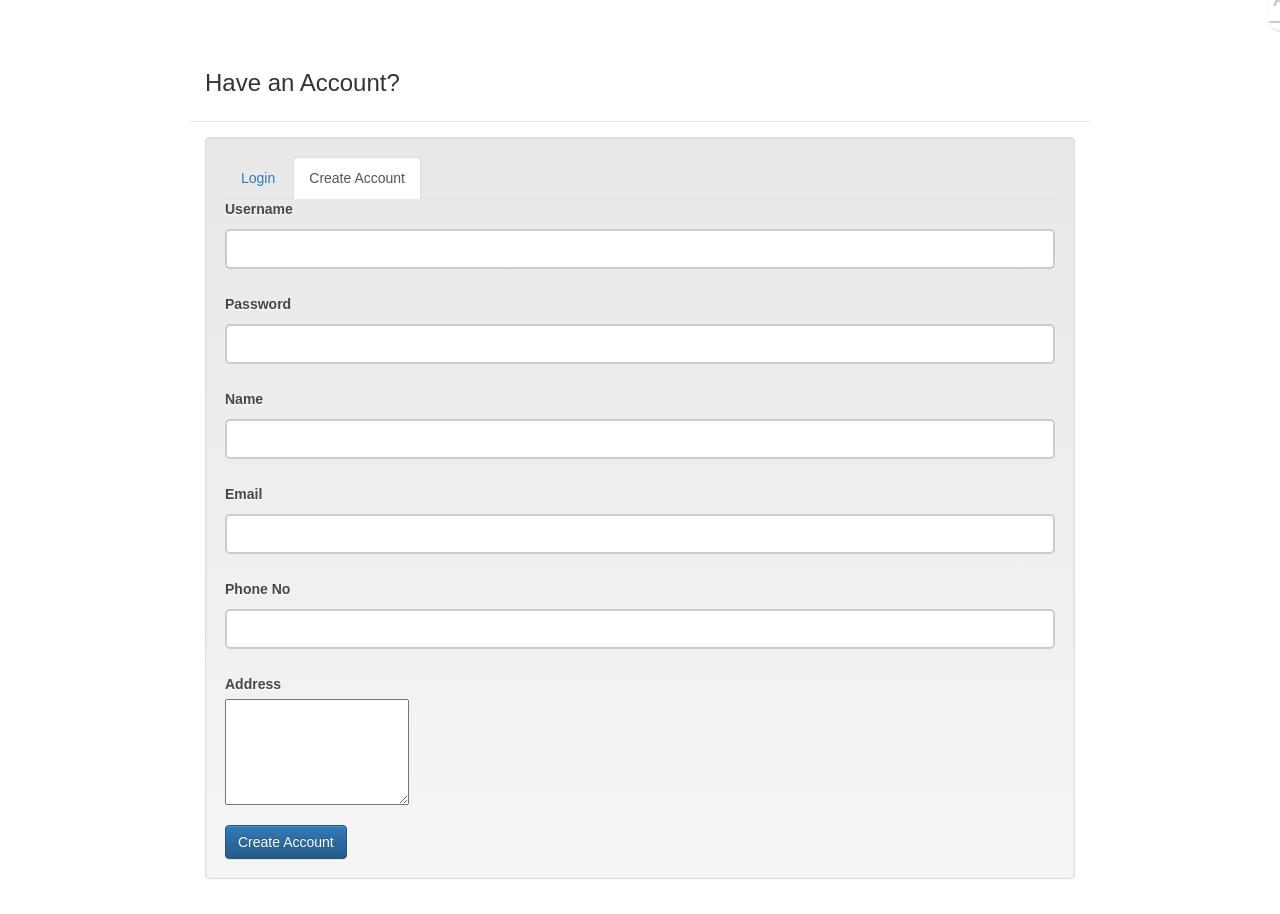
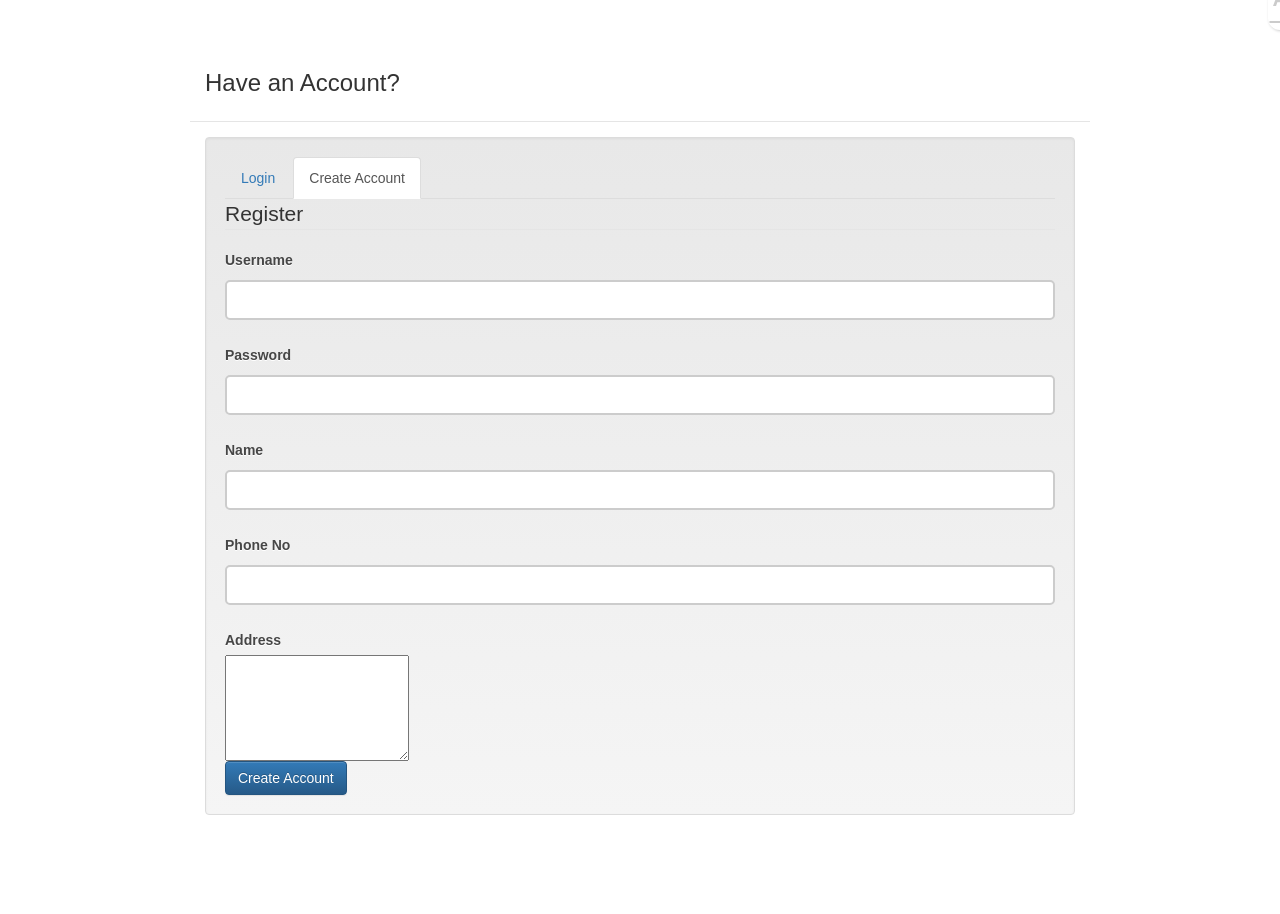
Before and after one commit to parabameya/SeaStore, a PHP site: page /SeaStoreGit/login.html in a window 1280 px wide, after a click on "Create Account". After the commit the page ends 815 px from the top, so only its background shows below. Run offline with PHP 8.4, Linux system fonts and the light colour scheme; data that the repository does not hold is empty; some libraries are stand-ins or nearby versions.

Commit message:
Payment and register page change

```diff
--- a/login.html
+++ b/login.html
@@ -68,25 +68,59 @@
                       </form>
                     </div>
                     <div class="tab-pane fade" id="create">
-                      <form id="tab">
-                        <label>Username</label>
-                        <input type="text" value="" id="reg_username" class="input-xlarge">
-                        <label>Password</label>
-                        <input type="password" value="" id="reg_password" class="input-xlarge">
-                        <label>Name</label>
-                        <input type="text" value="" id="name" class="input-xlarge">
-                        <label>Email</label>
-                        <input type="text" value="" id="email" class="input-xlarge">
-                        <label>Phone No</label>
-                        <input type="text" value="" id="phoneno" class="input-xlarge">
-                        <label>Address</label><br/>
-                        <textarea rows="5" id="address" class="input-xlarge">
-                        </textarea>
 
-                        <div>
-                          <br/>
-                          <button class="btn btn-primary" id="register">Create Account</button>
-                        </div>
+                      <fieldset>
+                          <div id="legend">
+                            <legend class="">Register</legend>
+                          </div>
+                          <div class="control-group">
+                            <!-- Username -->
+                            <label class="control-label"  for="reg_username">Username</label>
+                            <div class="controls">
+                              <input type="text" id="reg_username" name="reg_username" placeholder="" class="input-xlarge">
+                            </div>
+                          </div>
+
+                           <div class="control-group">
+                            <!-- Password-->
+                            <label class="control-label" for="reg_password">Password</label>
+                            <div class="controls">
+                              <input type="password" id="reg_password" name="reg_password" placeholder="" class="input-xlarge">
+                            </div>
+                          </div>
+
+                           <div class="control-group">
+                            <!-- Password-->
+                            <label class="control-label" for="name">Name</label>
+                            <div class="controls">
+                              <input type="text" id="name" name="name" placeholder="" class="input-xlarge">
+                            </div>
+                          </div>
+
+                           <div class="control-group">
+                            <!-- Password-->
+                            <label class="control-label" for="phoneno">Phone No</label>
+                            <div class="controls">
+                              <input type="text" id="phoneno" name="phoneno" placeholder="" class="input-xlarge">
+                            </div>
+                          </div>
+
+                          <div class="control-group">
+                            <!-- Password-->
+                            <label class="control-label" for="address">Address</label>
+                            <div class="controls">
+                              <textarea id="address" name="address" class="input-xxlarge" rows="5" ></textarea>
+                            </div>
+                          </div>
+
+                          <div class="control-group">
+                            <!-- Button -->
+                            <div class="controls">
+                              <button class="btn btn-primary" id="register">Create Account</button>
+                            </div>
+                          </div>
+                        </fieldset>
+
                       </form>
                     </div>
                 </div>
--- a/php/login.php
+++ b/php/login.php
@@ -20,6 +20,10 @@ $password = $_POST["Pwd"];
 		if(strlen($row["name"])>1)
 		{
 			$_SESSION['username']=$row["name"];
+		}
+		if(strlen($row["username"])>1)
+		{
+			$_SESSION['userID']=$row["username"];
 		}
 		if (strlen($row["email"])>1) {
 			$_SESSION['email']=$row["email"];
--- a/shipping.html
+++ b/shipping.html
@@ -274,7 +274,8 @@ else
   <div class="form-group">
             <div class="col-sm-offset-2 col-sm-10">
               <div class="pull-right">
-               <a href="payment.html"> <button type="button" class="btn btn-primary">Next</button></a>
+               <a href="#"> <button type="button" class="btn btn-warning">Update</button></a>
+               <a href="payment.html"> <button type="button" class="btn btn-info">Next</button></a>
               </div>
             </div>
           </div>
```
Also changed, not shown: js/payment.js (+6 -5 lines), payment.html (+15 -4 lines), php/pay.php (+18 -10 lines).
